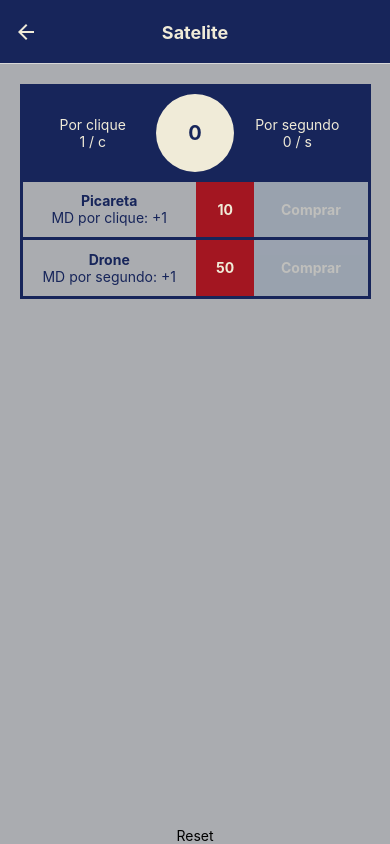
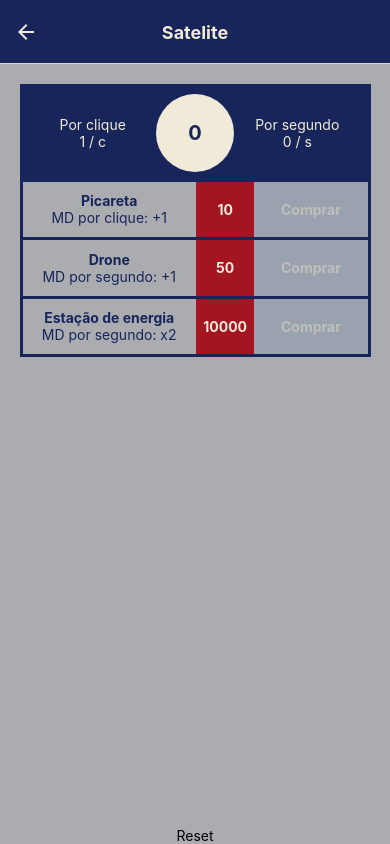
Before and after one commit to nandobfer/moon-clicker, a React Native app: screen /Satelite in a window 390 px wide. Built offline with nearby package versions, Linux system fonts and the light colour scheme.

Commit message:
feat: added moondust multiplier rate

```diff
--- a/src/components/StatusBar/index.jsx
+++ b/src/components/StatusBar/index.jsx
@@ -24,14 +24,14 @@ export const StatusBar = ({stats}) => {
         <View style={styles.top_container}>
             <View style={styles.stats_container}>
                 <Text style={styles.text}>Por clique</Text>
-                <Text style={styles.text}>{stats.values.moondust_per_click} / c</Text>
+                <Text style={styles.text}>{stats.values.moondust_per_click * stats.values.moondust_per_click_bonus / 100} / c</Text>
             </View>
             <View style={styles.moondust_container}>
                 <Text style={styles.moondust_text}>{nFormatter(stats.values.moondust, 2)}</Text>
             </View>
             <View style={styles.stats_container}>
                 <Text style={styles.text}>Por segundo</Text>
-                <Text style={styles.text}>{stats.values.moondust_per_second} / s</Text>
+                <Text style={styles.text}>{stats.values.moondust_per_second * stats.values.moondust_per_second_bonus / 100} / s</Text>
             </View>
         </View>
     )
--- a/src/config.js
+++ b/src/config.js
@@ -2,7 +2,9 @@ export const config = {
     stats: {
         moondust: 0,
         moondust_per_click: 1,
+        moondust_per_click_bonus: 100,
         moondust_per_second: 0,
+        moondust_per_second_bonus: 100,
         upgrades: {
             0: {
                 nome: "Picareta",
@@ -10,6 +12,10 @@ export const config = {
             },
             1: {
                 nome: "Drone",
+                quantidade: 1,
+            },
+            2: {
+                nome: "Estação de energia",
                 quantidade: 1,
             },
         },
@@ -23,6 +29,10 @@ export const config = {
             base: 50,
             rate: 0.9,
         },
+        2: {
+            base: 10000,
+            rate: 2,
+        }
 
     }
 }
--- a/src/screens/Home/index.jsx
+++ b/src/screens/Home/index.jsx
@@ -22,17 +22,17 @@ export const Home = ({ navigation }) => {
     const localStorage = useStorage();
 
     const moonClick = () => {
-        const new_stats = {...stats.values, moondust: moondust + moondust_per_click};
+        const new_stats = {...stats.values, moondust: moondust + (moondust_per_click * (stats.values.moondust_per_click_bonus / 100))};
         stats.setValues(new_stats);
         localStorage.setData(new_stats);
 
     }
 
     const moonPassive = () => {
-        const new_stats = {...stats.values, moondust: moondust + moondust_per_second};
+        const new_stats = {...stats.values, moondust: moondust + (moondust_per_second * (stats.values.moondust_per_second_bonus / 100))};
         stats.setValues(new_stats);
         localStorage.setData(new_stats);
-        // console.log(moondust);
+        // console.log(stats.values.moondust_per_second_multiplier);
     }
 
     // useEffect(() => {
--- a/src/screens/Satelite/index.jsx
+++ b/src/screens/Satelite/index.jsx
@@ -34,7 +34,17 @@ export const Satelite = ({navigation}) => {
                 type: 'moondust_per_second',
                 value: 1,
             }
-        }
+        },
+        {
+            id: 2,
+            nome: "Estação de energia",
+            valor: Math.round(config.prices[2].base * Math.pow(stats.values.upgrades[2]?.quantidade ? stats.values.upgrades[2].quantidade : 1, config.prices[2].rate)),
+            descricao: 'MD por segundo: x2',
+            mod: {
+                type: 'moondust_per_second_bonus',
+                value: 1,
+            }
+        },
     ]
 
     const onBuy = (upgrade) => {
```
